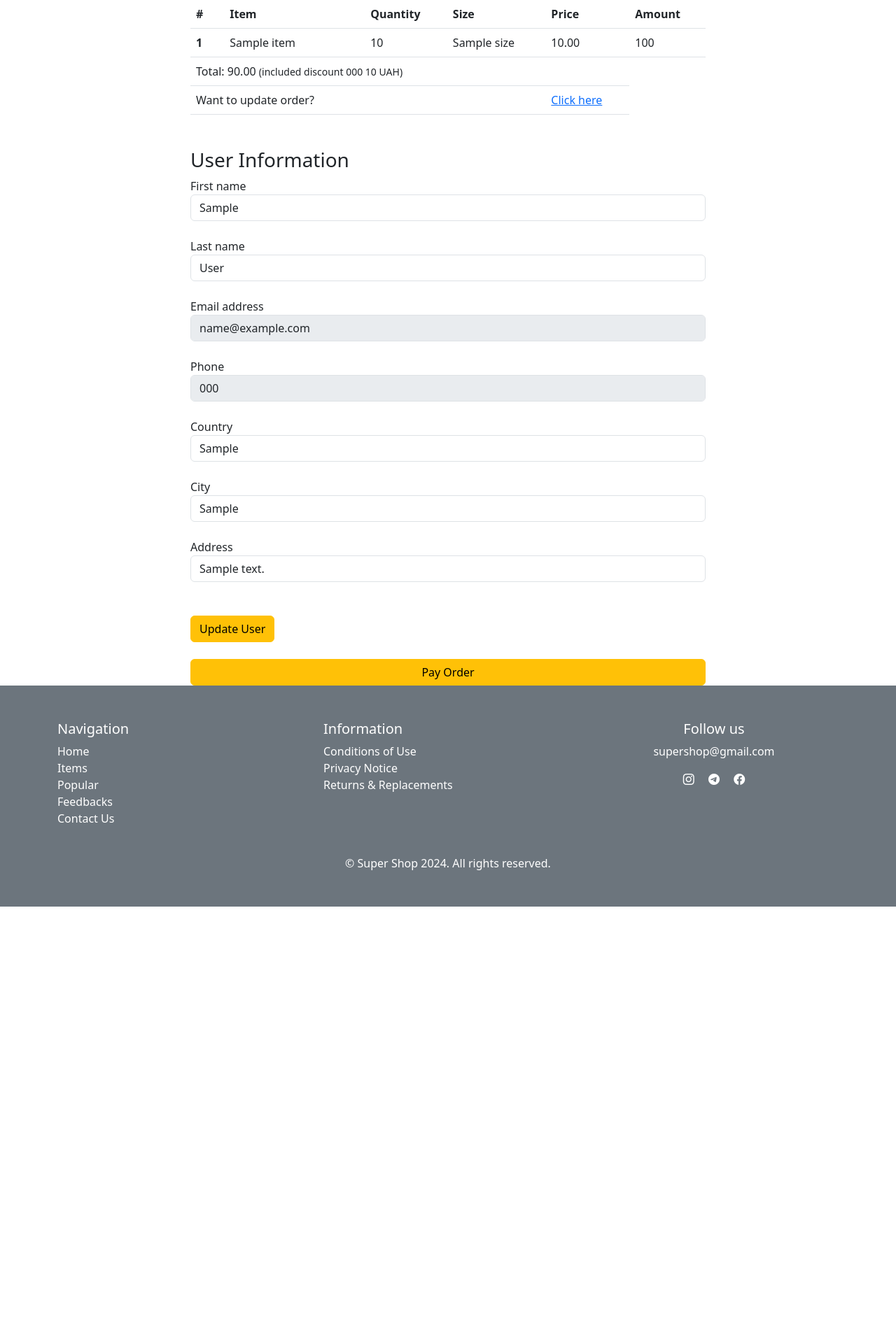
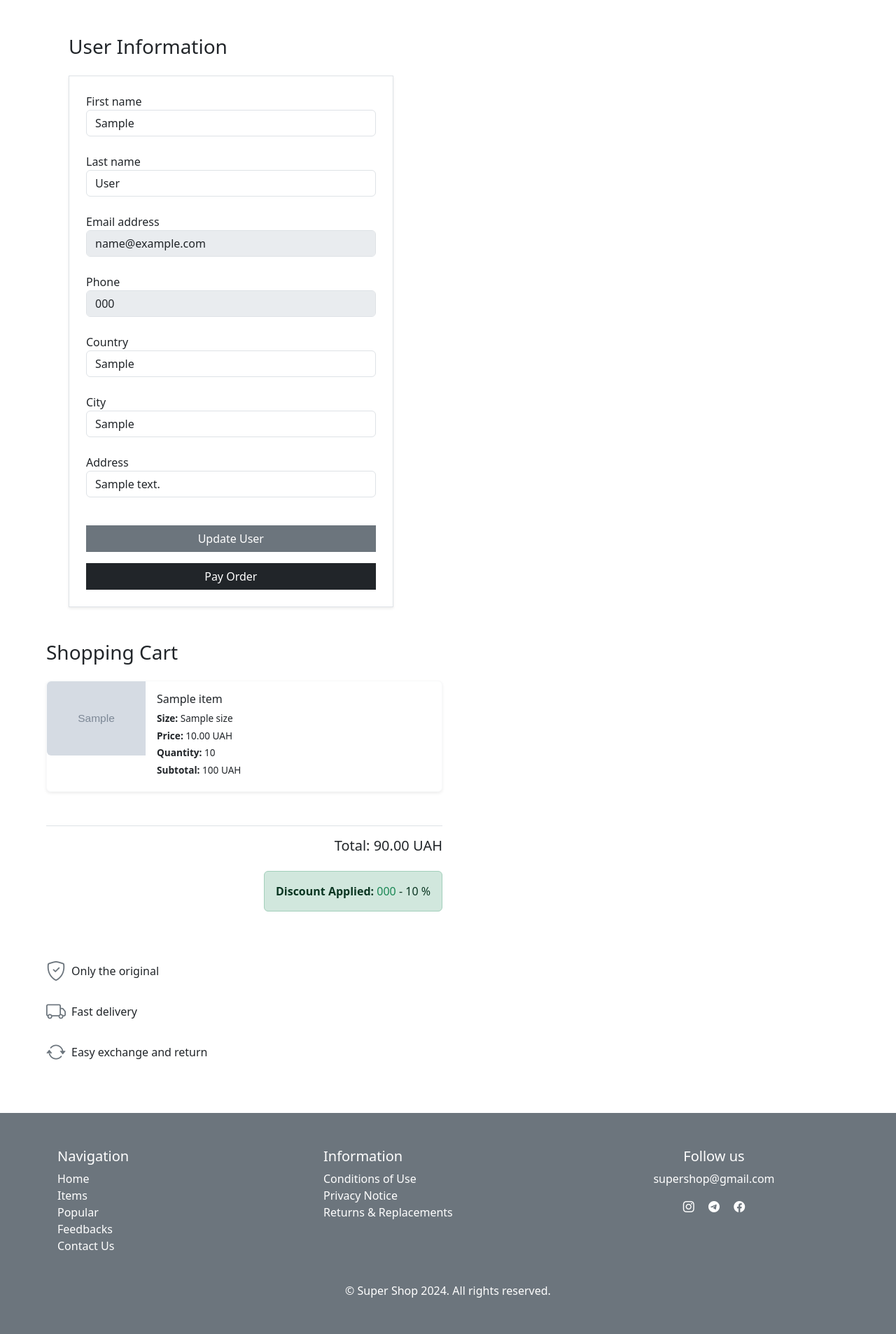
Before and after one commit to SyvoLoTSkyi1/django_shop, a Django app: page /cart/confirm/ in a window 1280 px wide. Shown: the part 72-1979 px from the top of the page at 70% size. Before the commit the page ends 1368 px from the top, so only its background shows below. Run offline with Django 3.2, Linux system fonts and the light colour scheme; a user stored in the database is signed in; tables that the repository leaves empty hold one stand-in row (values such as "Sample post"); grey boxes marked "Sample" are stand-in pictures; parts of the project's set-up code (start-up, migrations or seed data) failed here and were passed over; some libraries are stand-ins or nearby versions.

Commit message:
working with orders templates
- change cart.html

- change cart_confirm.html

- change cart_confirm_success.html

```diff
--- a/templates/orders/cart_confirm.html
+++ b/templates/orders/cart_confirm.html
@@ -1,84 +1,95 @@
 {% extends 'base.html' %}
 
 {% block content %}
-    <section>
-        <div class="container">
-            <div class="row">
-                <div class="col-12 col-lg-8 offset-lg-2">
+    <section style="padding: 50px">
+        <div class="">
+            <div class="row gx-5">
+                <!-- User Information Form -->
+                <div class="col-12 col-lg-5 mb-5 mb-lg-0 mx-5">
+                    <h3 class="mb-4">User Information</h3>
+                    <form method="post" class="border p-4 shadow-sm rounded-0">
+                        {% csrf_token %}
+                        {% include 'parts_html/forms/simple_form.html' with form=form %}
+                        <button type="submit" class="btn btn-secondary rounded-0 w-100  mt-3">Update User</button>
+                        <button type="submit" formaction="{% url 'update_cart' 'pay' %}"
+                                class="btn btn-dark rounded-0 w-100 mt-3">
+                            Pay Order
+                        </button>
+                    </form>
+                </div>
+                <!-- Shopping Cart -->
+                <div class="col-12 col-lg-6 ms-3 mt-5">
+                    <h3 class="mb-4">Shopping Cart</h3>
                     {% if order.items.exists %}
-                        <table class="table">
-                            <thead>
-                            <tr>
-                                <th scope="col">#</th>
-                                <th scope="col">Item</th>
-                                <th scope="col">Quantity</th>
-                                <th scope="col">Size</th>
-                                <th scope="col">Price</th>
-                                <th scope="col">Amount</th>
-                            </tr>
-                            </thead>
-                            <tbody>
-                            <form method="post"
-                                  action="{% url 'recalculate_cart' %}"
-                                  id="recalculateCart">
-                                {% csrf_token %}
-                                {% for item_relation in items_relation.iterator %}
-                                     <tr>
-                                        <th scope="row">{{ forloop.counter }}</th>
-                                        <td>{{ item_relation.item.name }}</td>
-                                        <td>{{ item_relation.quantity }}</td>
-                                        <td>{{ item_relation.size.name }}</td>
-                                        <td>{{ item_relation.item.actual_price }}</td>
-                                        <td>{{ item_relation.full_price }}</td>
-                                     </tr>
-                                {% endfor %}
-                                <tr>
-                                    <td colspan="5">
-                                        <span class="d-inline-block">Total: {{ order.get_total_amount }}</span>
-                                    {% if order.discount %}
-                                            <span class="d-inline-block small">(included discount {{ order.discount.code }} {{ order.discount.amount|floatformat:0 }} {% if order.discount.discount_type == 1 %}%{% else %}UAH{% endif %})</span>
+                        {% for item_relation in items_relation.iterator %}
+                            <div class="card shadow-sm mb-5 border-light" style="font-size: 0.85rem;">
+                                <div class="row g-0">
+                                    <!-- Product Image -->
+                                    <div class="col-4 col-md-3">
+                                        <img src="{{ item_relation.item.image.url }}" class="img-fluid rounded-start"
+                                             alt="{{ item_relation.item.name }}">
+                                    </div>
+                                    <!-- Product Details -->
+                                    <div class="col-8 col-md-9">
+                                        <div class="card-body d-flex flex-column">
+                                            <h5 class="card-title"
+                                                style="font-size: 1rem;">{{ item_relation.item.name }}</h5>
+                                            <p class="card-text mb-1">
+                                                <strong>Size:</strong> {{ item_relation.size.name }}</p>
+                                            <p class="card-text mb-1">
+                                                <strong>Price:</strong> {{ item_relation.item.actual_price }} UAH</p>
+                                            <p class="card-text mb-1">
+                                                <strong>Quantity:</strong> {{ item_relation.quantity }}</p>
+                                            <p class="card-text mb-1">
+                                                <strong>Subtotal:</strong> {{ item_relation.full_price }} UAH</p>
+                                        </div>
+                                    </div>
+                                </div>
+                            </div>
+                        {% endfor %}
+                        <!-- Cart Summary -->
+                        <div class="d-flex flex-column align-items-end border-top pt-3">
+                            <h5>Total: {{ order.get_total_amount }} UAH</h5>
+                            <!-- Discount Code -->
+                            {% if not order.discount %}
+                                <form method="post" class="mt-3 align-items-right" action="{% url 'apply_discount' %}">
+                                    {% csrf_token %}
+                                    <div class="input-group">
+                                        <input type="text" name="code" class="form-control"
+                                               placeholder="Enter discount code">
+                                        <button type="submit" class="btn btn-secondary">Apply</button>
+                                    </div>
+                                </form>
+                            {% else %}
+                                <div class="mt-3 alert alert-success">
+                                    <strong>Discount Applied:</strong>
+                                    <span class="text-success">{{ order.discount.code }}</span>
+                                    -
+                                    {% if order.discount.discount_type != DiscountTypes.VALUE %}
+                                        <span>{{ order.discount.amount|floatformat:0 }} %</span>
+                                    {% else %}
+                                        <span>{{ order.discount.amount }} UAH</span>
                                     {% endif %}
-                                    </td>
-                                </tr>
-                                <tr>
-                                    <td colspan="2">Want to update order?</td>
-                                    <td colspan="2">
-                                    </td>
-                                    <td>
-                                        <a href="{% url 'cart' %}">Click here</a>
-                                    </td>
-                                </tr>
-                                {% if not order.discount %}
-                                    <tr>
-                                        <td colspan="2">Have discount?</td>
-                                        <td colspan="2">
-                                            <input type="text"
-                                                   class="form-control"
-                                                   name="code"
-                                                   placeholder="Enter discount code here">
-                                        </td>
-                                        <td>
-                                            <input class="btn btn-secondary"
-                                                   type="submit"
-                                                   value="Apply discount"
-                                                   formaction="{% url 'apply_discount' %}">
-                                        </td>
-                                    </tr>
-                                {% endif %}
-                            </form>
-                            </tbody>
-                        </table>
-                        <div class="user-info mt-5">
-                            <h3>User Information</h3>
-                            <form method="post">
-                                {% include 'parts_html/forms/simple_form.html' with form=form %}
-                                <input class="btn btn-warning mt-4" type="submit" value="Update User">
-                                <input class="btn btn-warning w-100 mt-4" type="submit"
-                                       value="Pay Order"  formaction="{% url 'update_cart' 'pay' %}">
+                                </div>
+                            {% endif %}
+                        </div>
+                        <div class="mt-5">
+                            <p class="d-flex align-items-center">
+                                <i class="bi bi-shield-check fs-3 me-2 text-secondary"></i> Only the original
+                            </p>
+                            <p class="d-flex align-items-center">
+                                <i class="bi bi-truck fs-3 me-2 text-secondary"></i> Fast delivery
+                            </p>
+                            <p class="d-flex align-items-center">
+                                <i class="bi bi-arrow-repeat fs-3 me-2 text-secondary"></i> Easy exchange and return
+                            </p>
                         </div>
                     {% else %}
-                        <h3>Your cart is empty.</h3>
-                        <p>Goto <a href="{% url 'items' %}">items</a> page and add something good to cart.</p>
+                        <div class="alert alert-info text-center">
+                            <h4 style="font-size: 1rem;">Your cart is empty.</h4>
+                            <p>Visit the <a href="{% url 'items' %}" class="text-decoration-underline">items</a> page to
+                                add products.</p>
+                        </div>
                     {% endif %}
                 </div>
             </div>
```
Also changed, not shown: templates/orders/cart.html (+86 -78 lines), templates/orders/cart_confirm_success.html (+24 -11 lines).
